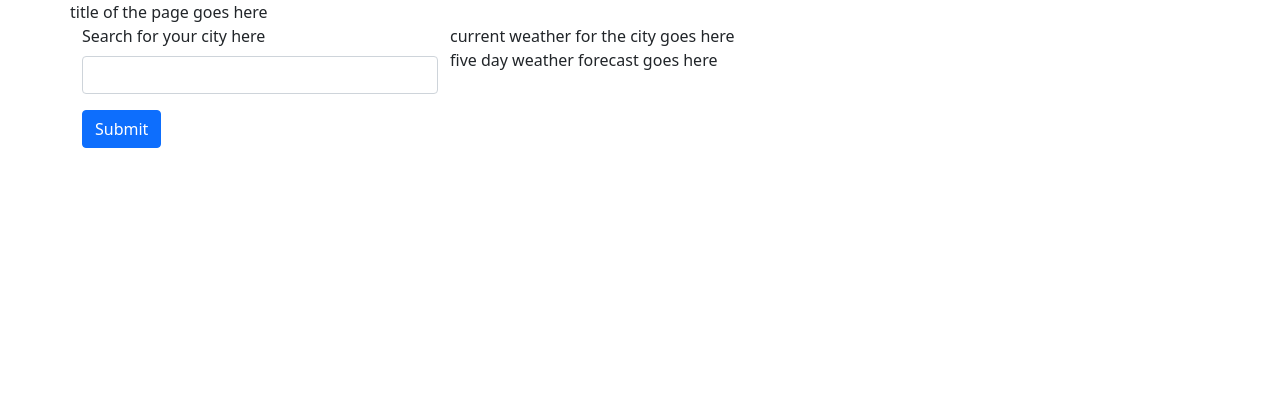
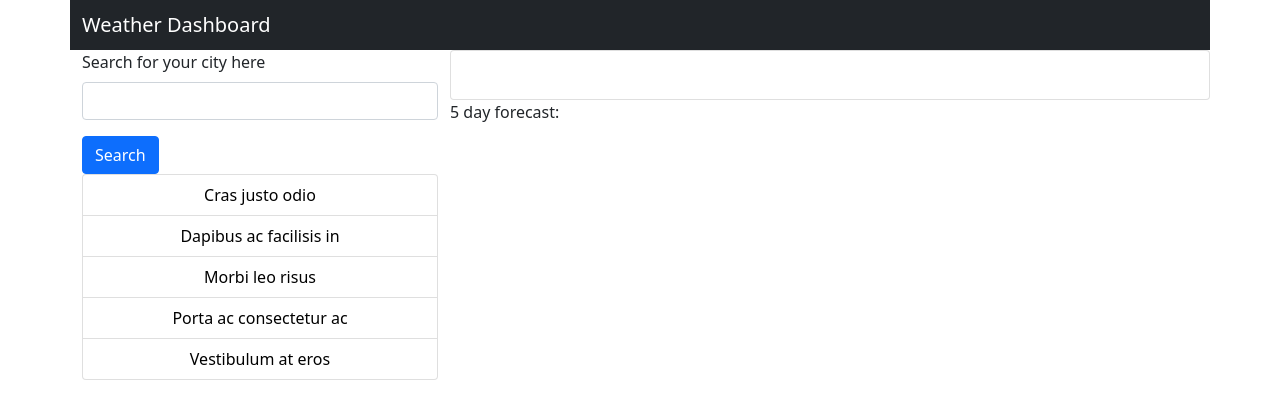
Before and after one commit to caitie-gorham/weatherDashboard, a plain HTML site: page index.html in a window 1280 px wide. Drawn offline with nearby package versions, Linux system fonts and the light colour scheme.

Commit message:
added divs for each input section retrieved by API and added id for search button

```diff
--- a/index.html
+++ b/index.html
@@ -11,38 +11,62 @@
 <body>
 
     <div class="container">
+
         <div class="row">
-            title of the page goes here
+            <nav class="navbar navbar-dark bg-dark">
+                <span class="navbar-brand mb-0 h1">Weather Dashboard</span>
+            </nav>
         </div>
 
         <div class="row">
             <div class="col-4">
+
                 <form>
                     <div class="mb-3">
                       <label for="exampleInputEmail1" class="form-label">Search for your city here</label>
                       <input type="text" class="form-control" id="cityInput" aria-describedby="cityInput">
                     </div>
-                    <button type="submit" class="btn btn-primary">Submit</button>
-                  </form>
+                    <button type="submit" class="btn btn-primary" id="searchBtn">Search</button>
+                </form>
+
+                <div class="list-group">
+                    <button type="button" class="list-group-item">Cras justo odio</button>
+                    <button type="button" class="list-group-item">Dapibus ac facilisis in</button>
+                    <button type="button" class="list-group-item">Morbi leo risus</button>
+                    <button type="button" class="list-group-item">Porta ac consectetur ac</button>
+                    <button type="button" class="list-group-item">Vestibulum at eros</button>
+                </div>
+
             </div>
 
             <div class="col-8">
                 <div class="row">
-                    current weather for the city goes here
+
+                    <div class="card text-center">
+                        <div class="card-body">
+                          <h5 class="card-title" id="city-date"></h5>
+                          <p class="card-text" id="temperature"></p>
+                          <p class="card-text" id="humidity"></p>
+                          <p class="card-text" id="wind-speed"></p>
+                          <p class="card-text" id="uv-index"></p>
+                        </div>
+                    </div>
+
                 </div>
+
                 <div class="row">
-                    five day weather forecast goes here
+                    5 day forecast:
+
                 </div>
+
             </div>
 
         </div>
 
-
-
-
     </div>
 
-
+    <script src="https://code.jquery.com/jquery-3.4.1.min.js"></script>
+    <script src="./script.js"></script>
     <script src="https://cdn.jsdelivr.net/npm/bootstrap@5.0.0-beta1/dist/js/bootstrap.bundle.min.js" integrity="sha384-ygbV9kiqUc6oa4msXn9868pTtWMgiQaeYH7/t7LECLbyPA2x65Kgf80OJFdroafW" crossorigin="anonymous"></script>
 </body>
 </html>
```
